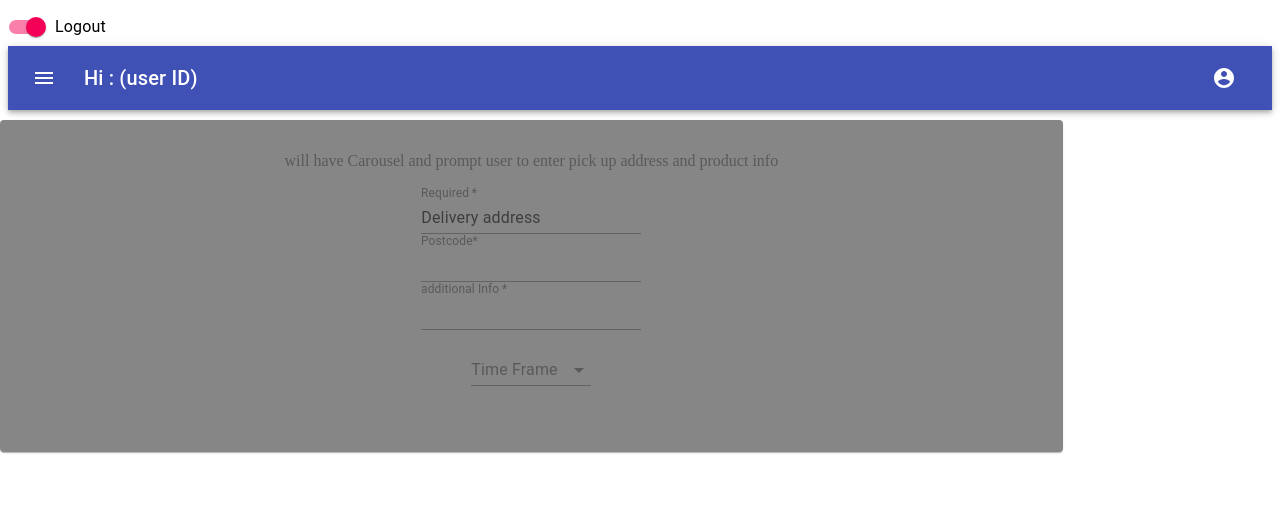
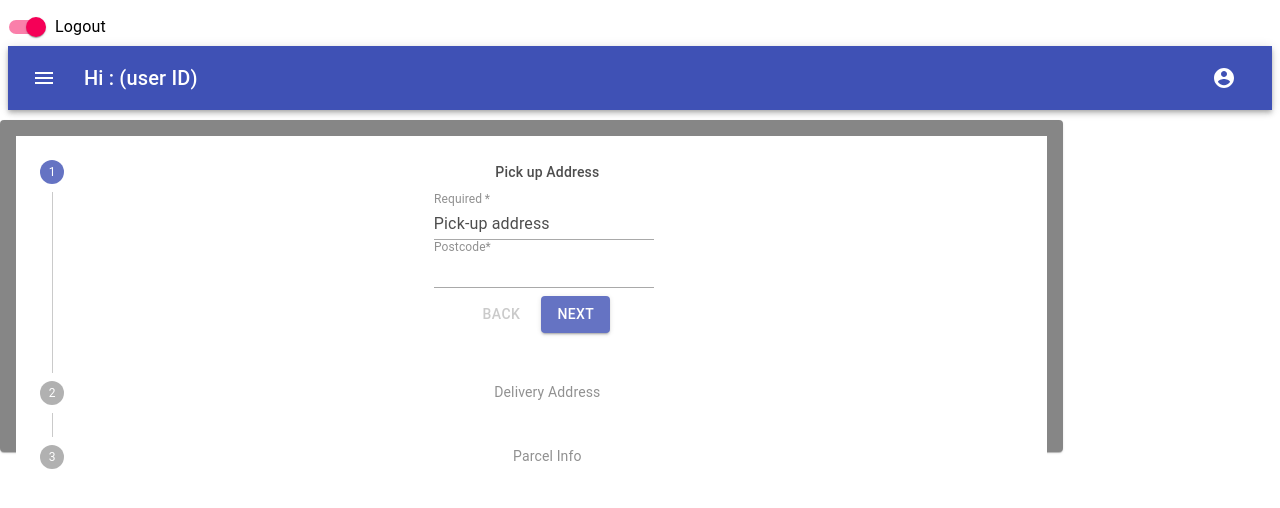
Before and after one commit to shakib19911122/Project-3, a React (Create React App) app in the folder client/: page /SenderUI in a window 1280 px wide. Shown: the top 508 px of the page. Built offline with nearby package versions, Linux system fonts and the light colour scheme; no server answers.

Commit message:
input form completed

```diff
--- /dev/null
+++ b/client/src/components/Dimension/index.js
@@ -0,0 +1,62 @@
+import React from 'react';
+import TextField from '@material-ui/core/TextField';
+import { makeStyles } from '@material-ui/core/styles';
+
+const useStyles = makeStyles((theme) => ({
+  root: {
+    '& .MuiTextField-root': {
+      margin: theme.spacing(1),
+      width: '10ch',
+    },
+  },
+}));
+
+export default function Dimension() {
+  const classes = useStyles();
+
+  return (
+    <form className={classes.root} noValidate autoComplete="off">
+
+      <div>
+
+        <TextField
+          id="outlined-number"
+          label="Length (cm)"
+          type="number"
+          InputLabelProps={{
+            shrink: true,
+          }}
+          variant="outlined"
+        />
+          <TextField
+          id="outlined-number"
+          label="Width (cm)"
+          type="number"
+          InputLabelProps={{
+            shrink: true,
+          }}
+          variant="outlined"
+        />
+          <TextField
+          id="outlined-number"
+          label="Height (cm)"
+          type="number"
+          InputLabelProps={{
+            shrink: true,
+          }}
+          variant="outlined"
+        />
+         <TextField
+          id="outlined-number"
+          label="Weight (kg)"
+          type="number"
+          InputLabelProps={{
+            shrink: true,
+          }}
+          variant="outlined"
+        />
+
+      </div>
+    </form>
+  );
+}
--- a/client/src/components/SenderUI/index.js
+++ b/client/src/components/SenderUI/index.js
@@ -2,10 +2,7 @@ import React from "react";
 import NavBar from "../NavBar"
 import Container from "../Container"
 import Grid from '@material-ui/core/Grid';
-import TextField from '@material-ui/core/TextField';
-import TimeFrame from "../TimeFrame"
-
-
+import VerticalLinearStepper from "../VerticalStepper"
 
 
 
@@ -15,32 +12,11 @@ function SenderUI() {
     <div>
       <NavBar />
       <br></br>
-
-
       <Grid container spacing={2}>
         <Container>
-          <p>will have Carousel and prompt user to enter pick up address and product info</p>
-          <TextField required id="standard-required" label="Required" defaultValue="Delivery address" />
-          <br></br>
-          <TextField
-            id="standard-number"
-            label="Postcode*"
-            type="number"
-            InputLabelProps={{
-              shrink: true,
-            }}
-          />
-          <br></br>
-          <TextField required id="standard-required" label="additional Info" defaultValue="  " />
-          <TimeFrame></TimeFrame>
+            <VerticalLinearStepper/>
         </Container>
-
       </Grid>
-
-
-
-
-
     </div>
   );
 }
--- /dev/null
+++ b/client/src/components/VerticalStepper/index.js
@@ -0,0 +1,148 @@
+import React from 'react';
+import { makeStyles } from '@material-ui/core/styles';
+import Stepper from '@material-ui/core/Stepper';
+import Step from '@material-ui/core/Step';
+import StepLabel from '@material-ui/core/StepLabel';
+import StepContent from '@material-ui/core/StepContent';
+import Button from '@material-ui/core/Button';
+import Paper from '@material-ui/core/Paper';
+import Typography from '@material-ui/core/Typography';
+import TextField from '@material-ui/core/TextField';
+import Dimension from "../Dimension"
+import TimeFrame from "../TimeFrame"
+
+const useStyles = makeStyles((theme) => ({
+    root: {
+        width: '100%',
+    },
+    button: {
+        marginTop: theme.spacing(1),
+        marginRight: theme.spacing(1),
+    },
+    actionsContainer: {
+        marginBottom: theme.spacing(2),
+    },
+    resetContainer: {
+        padding: theme.spacing(3),
+    },
+}));
+
+function getSteps() {
+    return ['Pick up Address', 'Delivery Address', 'Parcel Info'];
+}
+
+function getStepContent(step) {
+    switch (step) {
+        case 0:
+            return (
+                <div>
+                    <div>
+                        <TextField required id="standard-required" label="Required" defaultValue="Pick-up address" />
+                    </div>
+                    <div>
+                        <TextField
+                            id="standard-number"
+                            label="Postcode*"
+                            type="number"
+                            InputLabelProps={{
+                                shrink: true,
+                            }}
+                        />
+                    </div>
+                </div>
+            );
+        case 1:
+            return (
+                <div>
+                    <div>
+                        <TextField required id="standard-required" label="Required" defaultValue="Delivery address" />
+                    </div>
+                    <div>
+                        <TextField
+                            id="standard-number"
+                            label="Postcode*"
+                            type="number"
+                            InputLabelProps={{
+                                shrink: true,
+                            }}
+                        />
+                    </div>
+                </div>
+            );
+        case 2:
+            return (
+                <div>
+                    <div>
+                        <Dimension/>
+                    </div>
+                    <div>
+                        <TimeFrame/>
+                        <TextField required id="standard-required" label="additional Info" defaultValue=" " />
+                    </div>
+
+                </div>
+            );
+        default:
+            return 'Unknown step';
+    }
+}
+
+export default function VerticalLinearStepper() {
+    const classes = useStyles();
+    const [activeStep, setActiveStep] = React.useState(0);
+    const steps = getSteps();
+
+    const handleNext = () => {
+        setActiveStep((prevActiveStep) => prevActiveStep + 1);
+    };
+
+    const handleBack = () => {
+        setActiveStep((prevActiveStep) => prevActiveStep - 1);
+    };
+
+    const handleReset = () => {
+        setActiveStep(0);
+    };
+
+    return (
+        <div className={classes.root}>
+            <Stepper activeStep={activeStep} orientation="vertical">
+                {steps.map((label, index) => (
+                    <Step key={label}>
+                        <StepLabel>{label}</StepLabel>
+                        <StepContent>
+                            <Typography>{getStepContent(index)}</Typography>
+                            <div className={classes.actionsContainer}>
+                                <div>
+                                    <Button
+                                        disabled={activeStep === 0}
+                                        onClick={handleBack}
+                                        className={classes.button}
+                                    >
+                                        Back
+                  </Button>
+                                    <Button
+                                        variant="contained"
+                                        color="primary"
+                                        onClick={handleNext}
+                                        className={classes.button}
+                                    >
+                                        {activeStep === steps.length - 1 ? 'Finish' : 'Next'}
+                                    </Button>
+                                </div>
+                            </div>
+                        </StepContent>
+                    </Step>
+                ))}
+            </Stepper>
+            {activeStep === steps.length && (
+                <Paper square elevation={0} className={classes.resetContainer}>
+                    <Typography>Now jus sit tight and wait for us to assigne Driver</Typography>
+                    <Button onClick={handleReset} className={classes.button}>
+                        Reset
+          </Button>
+                </Paper>
+            )}
+        </div>
+    );
+}
```
